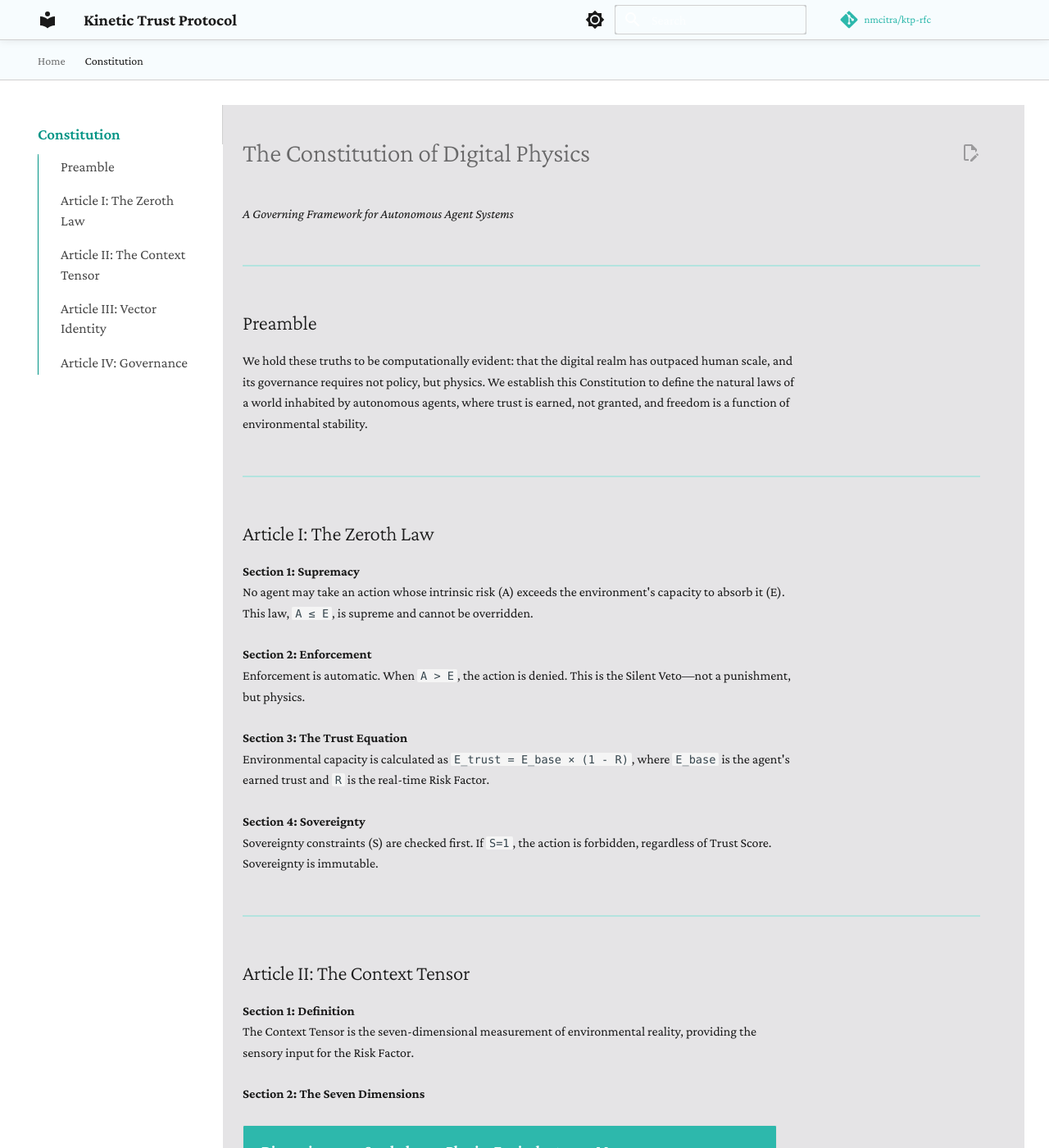
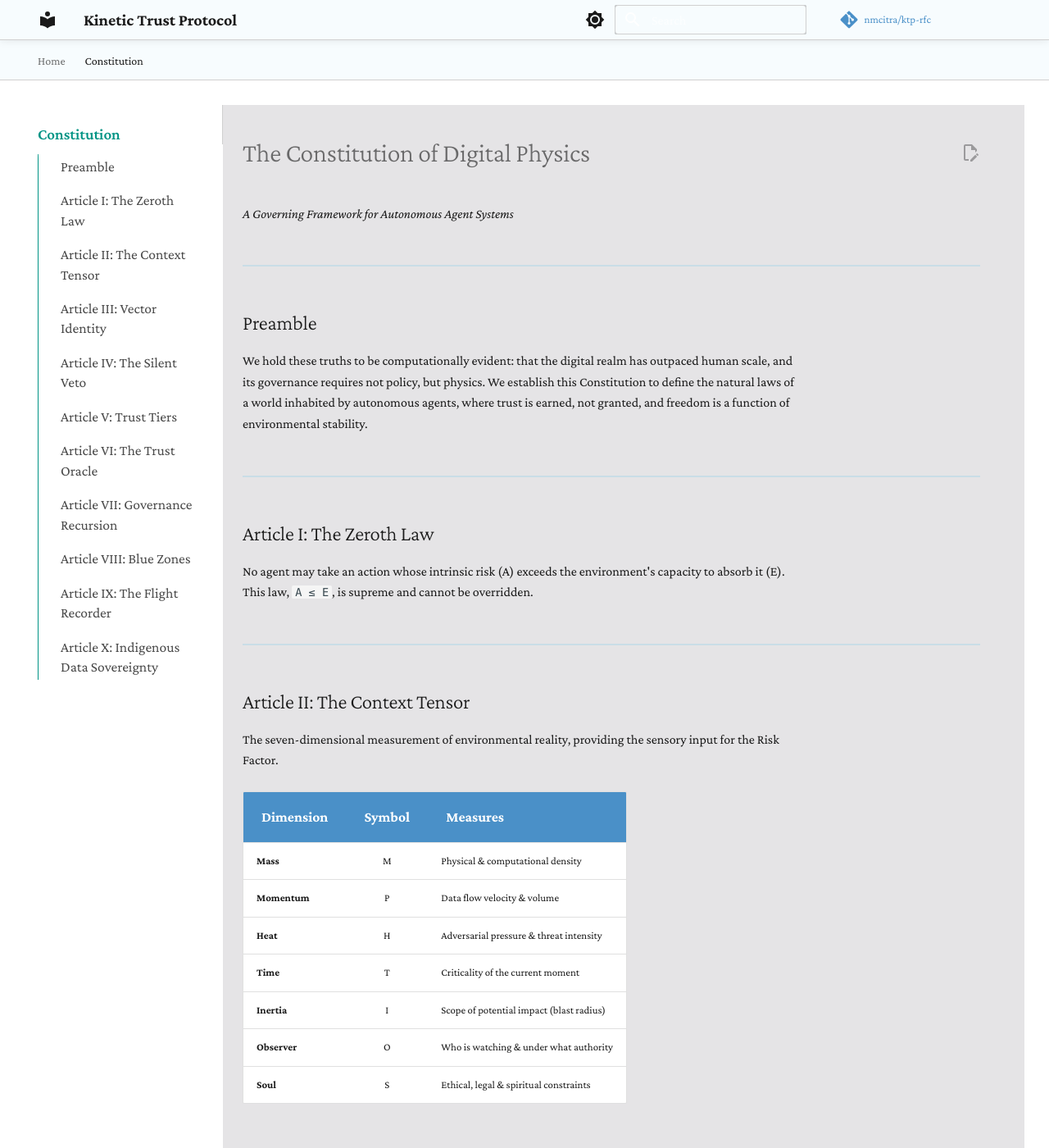
Before and after one commit to nmcitra/ktp-rfc, an MkDocs documentation site: the page built from docs/constitution.md, in a window 1280 px wide and 1400 px high. Shown: the whole window at 82% size. Built offline with MkDocs 1.6.1 and Material for MkDocs 9.7.7, drawn with Linux system fonts in a browser that asks for light colours; some web fonts are replaced; comment, search, counter and statistics services are not loaded; some of the changed text lies outside the part shown.

Commit message:
Update Constitution to 10 articles, change to sky blue

```diff
--- a/docs/constitution.md
+++ b/docs/constitution.md
@@ -12,65 +12,71 @@ We hold these truths to be computationally evident: that the digital realm has o
 
 ## Article I: The Zeroth Law
 
-**Section 1: Supremacy**
 No agent may take an action whose intrinsic risk (A) exceeds the environment's capacity to absorb it (E). This law, `A ≤ E`, is supreme and cannot be overridden.
-
-**Section 2: Enforcement**
-Enforcement is automatic. When `A > E`, the action is denied. This is the Silent Veto—not a punishment, but physics.
-
-**Section 3: The Trust Equation**
-Environmental capacity is calculated as `E_trust = E_base × (1 - R)`, where `E_base` is the agent's earned trust and `R` is the real-time Risk Factor.
-
-**Section 4: Sovereignty**
-Sovereignty constraints (S) are checked first. If `S=1`, the action is forbidden, regardless of Trust Score. Sovereignty is immutable.
 
 ---
 
 ## Article II: The Context Tensor
 
-**Section 1: Definition**
-The Context Tensor is the seven-dimensional measurement of environmental reality, providing the sensory input for the Risk Factor.
+The seven-dimensional measurement of environmental reality, providing the sensory input for the Risk Factor.
 
-**Section 2: The Seven Dimensions**
-
-| Dimension | Symbol | Physics Equivalent | Measures |
-|:----------|:------:|:-------------------|:---------|
-| **Mass** | M | Density/Mass | Physical & computational density |
-| **Momentum** | P | Kinetic Energy | Data flow velocity & volume |
-| **Heat** | H | Entropy/Temp | Adversarial pressure & threat intensity |
-| **Time** | T | Temporal Phase | Criticality of the current moment |
-| **Inertia** | I | Inertial Mass | Scope of potential impact (blast radius) |
-| **Observer** | O | Frame of Reference | Who is watching & under what authority |
-| **Soul** | S | Immutable Law | Ethical, legal & spiritual constraints |
-
-**Section 3: Risk Calculation**
-Dimensions M, P, H, T, I, and O are weighted contributors to the Risk Factor. The Soul (S) dimension is a binary veto, not part of the weighted calculation.
+| Dimension | Symbol | Measures |
+|:----------|:------:|:---------|
+| **Mass** | M | Physical & computational density |
+| **Momentum** | P | Data flow velocity & volume |
+| **Heat** | H | Adversarial pressure & threat intensity |
+| **Time** | T | Criticality of the current moment |
+| **Inertia** | I | Scope of potential impact (blast radius) |
+| **Observer** | O | Who is watching & under what authority |
+| **Soul** | S | Ethical, legal & spiritual constraints |
 
 ---
 
 ## Article III: Vector Identity
 
-**Section 1: Identity as Trajectory**
 Identity is not a credential possessed, but a trajectory traveled. An agent is defined by its history of movement and action.
-
-**Section 2: Proof of Resilience**
-Trust is earned through survival under stress. An agent that has operated reliably in adverse conditions carries more weight than one with a pristine but untested history.
-
-**Section 3: Agent Lineages**
-
-- **Tethered Agents**: New agents operating under sponsor supervision.
-- **Divergent Agents**: Independent agents with moderate, earned autonomy.
-- **Persistent Agents**: Highly trusted agents with demonstrated resilience.
 
 ---
 
-## Article IV: Governance
+## Article IV: The Silent Veto
 
-**Section 1: Amendment**
-This Constitution may be amended by a supermajority of Persistent Agents, ratified by a quorum of Trust Oracles. The Zeroth Law is immutable and cannot be amended.
+When `A > E`, the action is denied. This is the Silent Veto—not a punishment, but physics.
 
-**Section 2: Interpretation**
-The Trust Oracle Mesh is the final arbiter of interpretation. Its decisions are binding within its Zone.
+---
+
+## Article V: Trust Tiers
+
+Graduated capability levels based on effective Trust Score. As `E_trust` changes, agents automatically transition between tiers.
+
+---
+
+## Article VI: The Trust Oracle
+
+The authoritative source of Trust Scores within a domain. It aggregates sensor data, calculates the Risk Factor, and issues signed Trust Proofs.
+
+---
+
+## Article VII: Governance Recursion
+
+The governance of Digital Physics is itself subject to Digital Physics. There is no escape hatch.
+
+---
+
+## Article VIII: Blue Zones
+
+Network segments where Digital Physics is enforced. Safe harbors on the internet where agents operate under physics-based constraints with cryptographic trust guarantees.
+
+---
+
+## Article IX: The Flight Recorder
+
+The immutable audit log of all authorization decisions. It records not just what happened, but why it happened.
+
+---
+
+## Article X: Indigenous Data Sovereignty
+
+Data carries with it obligations that transcend operational convenience. The Soul dimension of the Context Tensor operationalizes these constraints as an immutable veto.
 
 ---
 
--- a/docs/stylesheets/custom.css
+++ b/docs/stylesheets/custom.css
@@ -4,9 +4,9 @@
 
 :root {
   /* Modern color palette */
-  --turquoise: #40E0D0;
-  --turquoise-dark: #2DB8AC;
-  --turquoise-light: #7FFFD4;
+  --skyblue: #87CEEB;
+  --skyblue-dark: #4A90C8;
+  --skyblue-light: #B0D9F5;
 
   --bg-primary: #E5E4E6;
   --bg-secondary: #F7FCFE;
@@ -17,7 +17,7 @@
 }
 
 [data-md-color-scheme="slate"] {
-  --turquoise: #7FFFD4;
+  --skyblue: #B0D9F5;
   --bg-primary: #1a1a1a;
   --bg-secondary: #2a2a2a;
   --text-primary: #E5E4E6;
@@ -90,7 +90,7 @@ p {
 }
 
 .md-header__button:hover {
-  color: var(--turquoise);
+  color: var(--skyblue);
 }
 
 /* Navigation */
@@ -111,11 +111,11 @@ p {
 }
 
 .md-nav__link:hover {
-  color: var(--turquoise);
+  color: var(--skyblue);
 }
 
 .md-nav__link--active {
-  color: var(--turquoise);
+  color: var(--skyblue);
   font-weight: 600;
 }
 
@@ -165,13 +165,13 @@ p {
 
 /* Links */
 a {
-  color: var(--turquoise-dark);
+  color: var(--skyblue-dark);
   text-decoration: none;
   transition: color 0.2s ease;
 }
 
 a:hover {
-  color: var(--turquoise);
+  color: var(--skyblue);
   text-decoration: underline;
 }
 
@@ -182,7 +182,7 @@ code {
   background-color: var(--bg-secondary);
   padding: 0.2em 0.4em;
   border-radius: 3px;
-  color: var(--turquoise-dark);
+  color: var(--skyblue-dark);
 }
 
 pre code {
@@ -194,7 +194,7 @@ pre code {
 .md-typeset pre {
   background-color: var(--bg-secondary);
   border: 1px solid var(--border-color);
-  border-left: 3px solid var(--turquoise);
+  border-left: 3px solid var(--skyblue);
   border-radius: 4px;
   font-size: 0.875rem;
 }
@@ -208,7 +208,7 @@ pre code {
 }
 
 .md-typeset table th {
-  background-color: var(--turquoise-dark);
+  background-color: var(--skyblue-dark);
   color: white;
   font-family: 'Crimson Pro', serif;
   font-weight: 600;
@@ -225,7 +225,7 @@ pre code {
 
 /* Blockquotes */
 .md-typeset blockquote {
-  border-left: 4px solid var(--turquoise);
+  border-left: 4px solid var(--skyblue);
   background-color: var(--bg-secondary);
   padding: 1rem 1.5rem;
   margin: 1.5rem 0;
@@ -236,7 +236,7 @@ pre code {
 
 /* Buttons */
 .md-button {
-  background-color: var(--turquoise-dark);
+  background-color: var(--skyblue-dark);
   color: white;
   border: none;
   padding: 0.625rem 1.25rem;
@@ -248,7 +248,7 @@ pre code {
 }
 
 .md-button:hover {
-  background-color: var(--turquoise);
+  background-color: var(--skyblue);
   color: white;
 }
 
@@ -263,16 +263,16 @@ pre code {
 }
 
 .md-footer__link {
-  color: var(--turquoise-light);
+  color: var(--skyblue-light);
 }
 
 .md-footer__link:hover {
-  color: var(--turquoise);
+  color: var(--skyblue);
 }
 
 /* Admonitions */
 .md-typeset .admonition {
-  border-left: 4px solid var(--turquoise);
+  border-left: 4px solid var(--skyblue);
   background-color: var(--bg-secondary);
   border-radius: 4px;
   font-size: 0.95rem;
@@ -291,7 +291,7 @@ pre code {
 }
 
 .md-search__input:focus {
-  border-color: var(--turquoise);
+  border-color: var(--skyblue);
 }
 
 /* Tabs */
@@ -308,14 +308,14 @@ pre code {
 
 .md-tabs__link:hover,
 .md-tabs__link--active {
-  color: var(--turquoise);
+  color: var(--skyblue);
   opacity: 1;
 }
 
 /* Horizontal rules */
 .md-typeset hr {
   border: none;
-  border-top: 2px solid var(--turquoise);
+  border-top: 2px solid var(--skyblue);
   margin: 2.5rem 0;
   opacity: 0.3;
 }
@@ -338,9 +338,9 @@ html {
 
 /* TOC active item */
 .md-nav--secondary .md-nav__link--active {
-  color: var(--turquoise);
+  color: var(--skyblue);
   font-weight: 600;
-  border-left: 3px solid var(--turquoise);
+  border-left: 3px solid var(--skyblue);
   padding-left: calc(0.75rem - 3px);
 }
 
```
